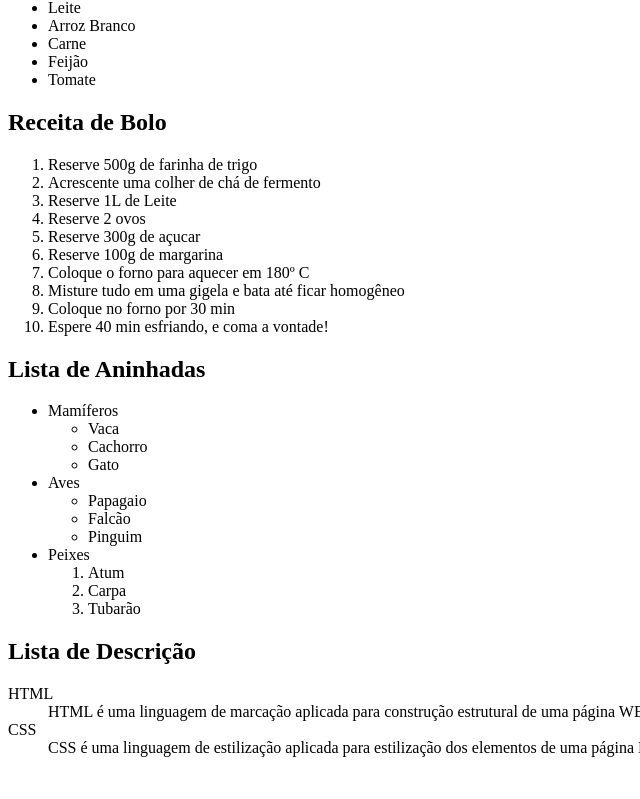
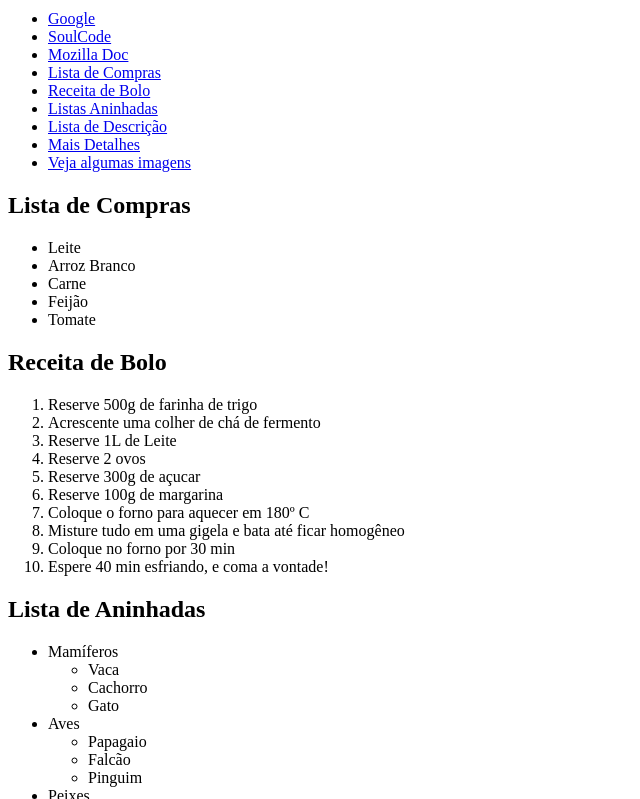
Before and after one commit to RyanSMaciel/Estudando_HTML, a plain HTML site: page aula_02_2206/index.html in a window 1280 px wide. Shown: the part 128-927 px from the top of the page, without its empty margins (0-640 px from the left). Before the commit the page ends 901 px from the top, so only its background shows below. Drawn offline with Linux system fonts and the light colour scheme.

Commit message:
atualizando

```diff
--- a/aula_02_2206/index.html
+++ b/aula_02_2206/index.html
@@ -7,7 +7,39 @@
 </head>
 <body>
     <h1>Listas</h1>
-    <h2>Lista de Compras</h2>
+
+    <h1>Links</h1>
+    <ul>
+        <li>
+            <a href="https://www.google.com.br/" target = "_blank">Google</a>
+        </li>
+        <li>
+            <a href="https://soulcode.com/" target = "_blank">SoulCode</a>
+        </li>
+        <li>
+            <a href="https://developer.mozilla.org/" target = "_blank">Mozilla Doc</a>
+        </li>
+        <li>
+            <a href="#lista-compras">Lista de Compras</a>
+        </li>
+        <li>
+            <a href="#receita-bolo">Receita de Bolo</a>
+        </li>
+        <li>
+            <a href="#lista-aninhadas">Listas Aninhadas</a>
+        </li>
+        <li>
+            <a href="#lista-descricao">Lista de Descrição</a>
+        </li>
+        <li>
+            <a href="diretorio/detalhes.html">Mais Detalhes</a>
+        </li>
+        <li>
+            <a href="diretorio/imagens.html">Veja algumas imagens</a>
+        </li>
+    </ul>
+
+    <h2 id="lista-compras">Lista de Compras</h2>
     <!-- ul -> Listas não ordenadas -->
     <!-- li -> Item Listas -->
     <ul>
@@ -18,7 +50,7 @@
         <li>Tomate</li>
     </ul>
 
-    <h2>Receita de Bolo</h2>
+    <h2 id="receita-bolo">Receita de Bolo</h2>
     <!-- ol -> Listas ordenadas -->
     <!-- li -> Item Listas -->
     <ol>
@@ -34,7 +66,7 @@
      <li>Espere 40 min esfriando, e coma a vontade!</li>
     </ol>
 
-    <h2>Lista de Aninhadas</h2>
+    <h2 id="lista-aninhadas">Lista de Aninhadas</h2>
     <ul>
         <li>
             Mamíferos
@@ -62,7 +94,7 @@
         </li>
     </ul>
 
-    <h2>Lista de Descrição</h2>
+    <h2 id="lista-descricao">Lista de Descrição</h2>
     <!-- <dl></dl> -> Lista de Descrição -->
     <!-- <dt></dt> -> Item da Lista de descrição -->
     <!-- <dd></dd> -> Descrição do item -->
```
Also changed, not shown: aula_02_2206/diretorio/detalhes.html (added, +29 -0 lines), aula_02_2206/diretorio/imagens.html (added, +12 -0 lines), aula_02_2206/diretorio/plano-de-fundo.png (added).
